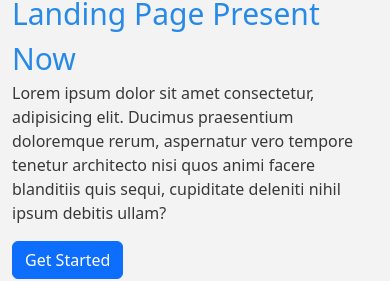
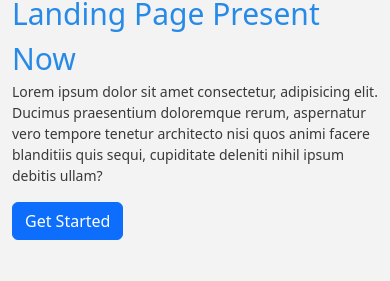
Before and after one commit to alimpp/landing-page, a Vue app: page / in a window 390 px wide. Shown: the part 114-395 px from the top of the page. Built offline with nearby package versions, Linux system fonts and the light colour scheme.

Commit message:
Make change

```diff
--- a/src/components/core/coreDivider.vue
+++ b/src/components/core/coreDivider.vue
@@ -27,4 +27,9 @@ export default {
         font-weight: 600;
     }
 }
+@media (max-width: 900px) {
+    .core-divider{
+        width: 100%;
+    }
+}
 </style>
--- a/src/pages/homePage/index.vue
+++ b/src/pages/homePage/index.vue
@@ -82,7 +82,11 @@ export default {
     padding: 0 10px;
     span {
       font-size: $xx-large;
+      font-weight: 200;
       color: var(--app-blue);
+    }
+    p{
+      font-size: $small;
     }
   }
   .section-one-image-container {
```
